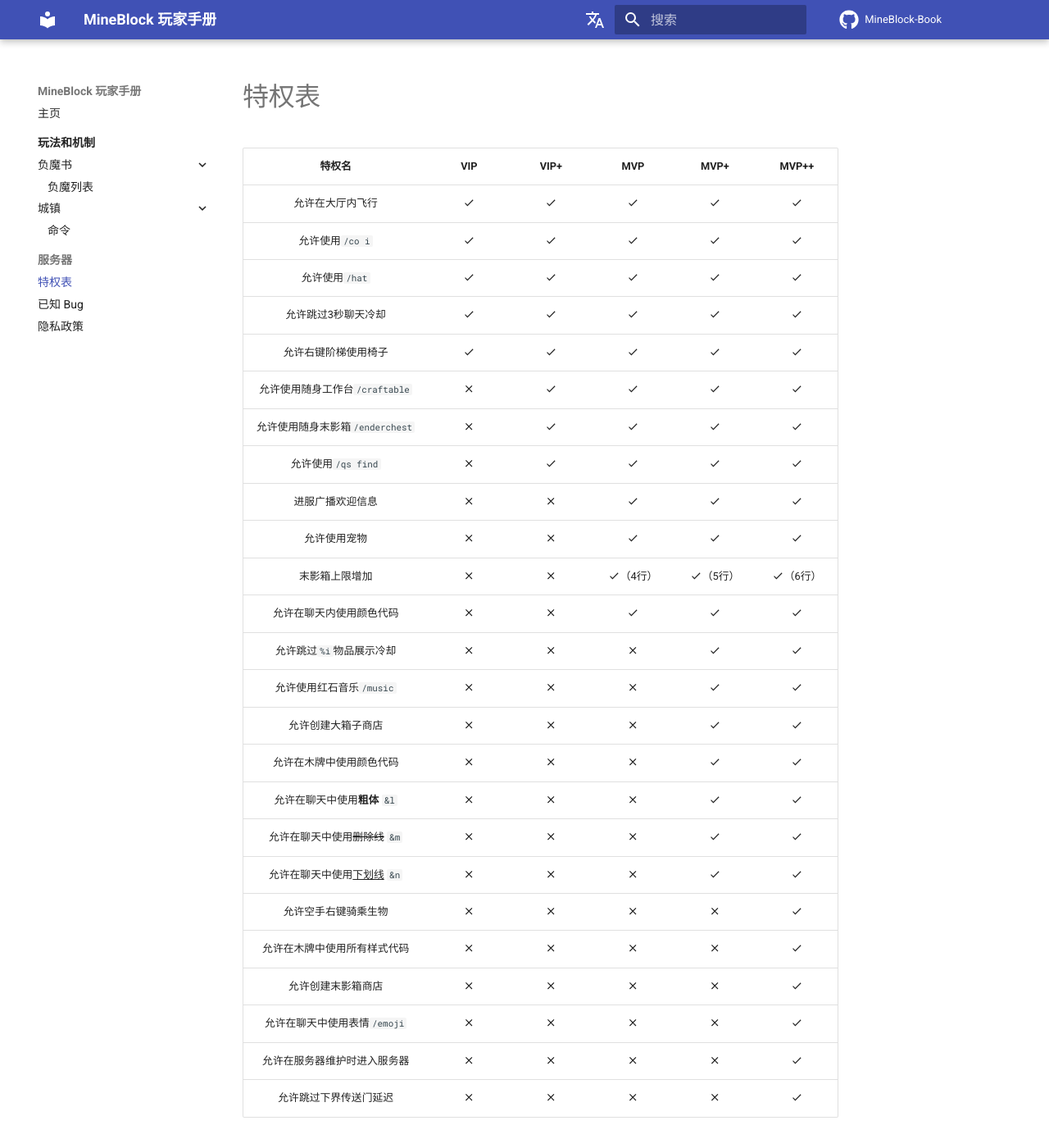
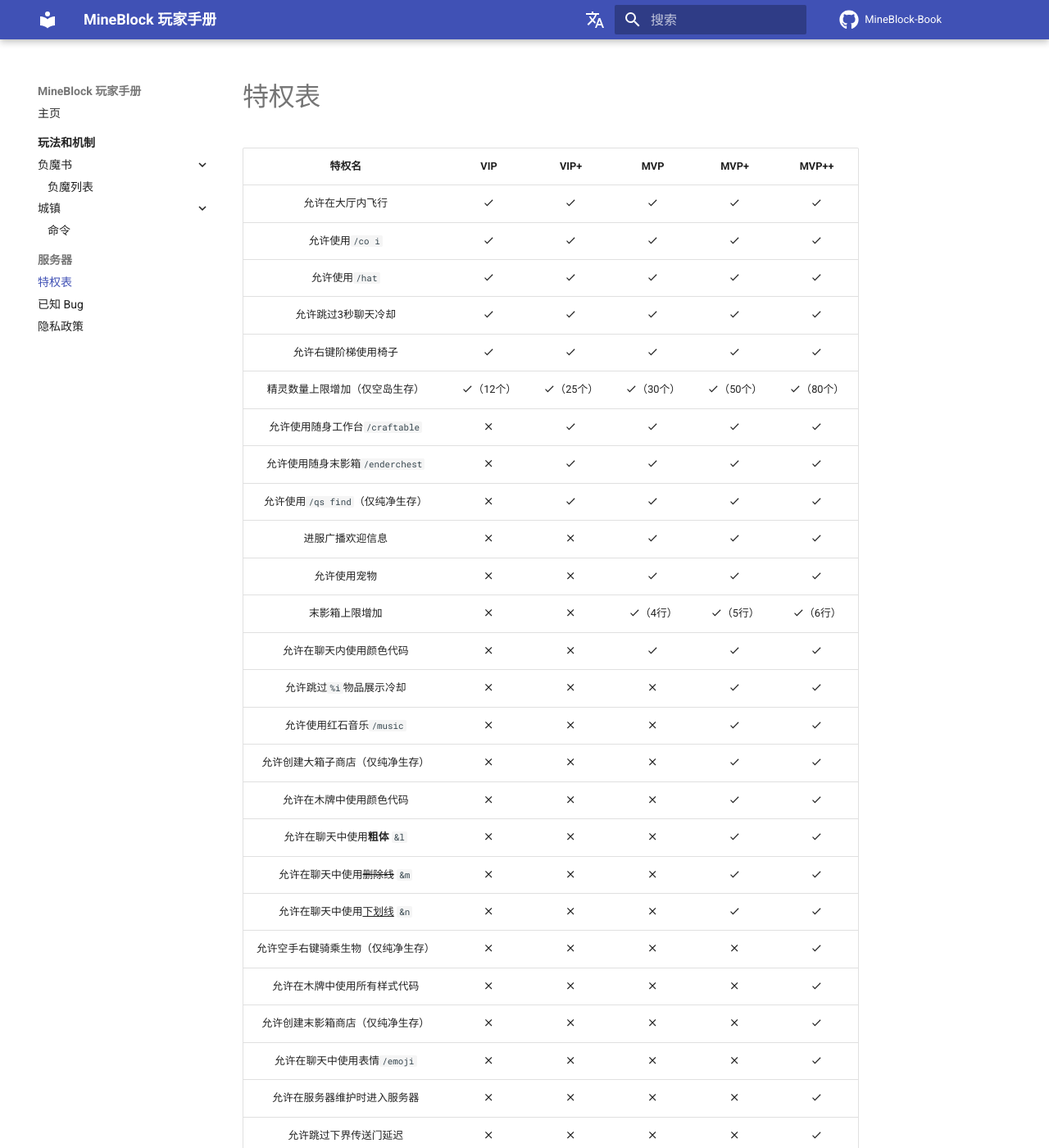
Before and after one commit to MineBlockMC/MineBlock-Book, an MkDocs documentation site: the page built from docs/server/rank.md, in a window 1280 px wide and 1400 px high. Shown: the whole window at 82% size. Built offline with MkDocs 1.6.1 and Material for MkDocs 9.7.7, drawn with Linux system fonts in a browser that asks for light colours; comment, search, counter and statistics services are not loaded.

Commit message:
Update rank.md

```diff
--- a/docs/server/rank.md
+++ b/docs/server/rank.md
@@ -12,23 +12,24 @@ hide:
 | 允许使用`/hat` | :material-check: | :material-check: | :material-check: | :material-check: | :material-check: |
 | 允许跳过3秒聊天冷却 | :material-check: | :material-check: | :material-check: | :material-check: | :material-check: |
 | 允许右键阶梯使用椅子 | :material-check: | :material-check: | :material-check: | :material-check: | :material-check: |
+| 精灵数量上限增加（仅空岛生存） | :material-check:（12个） | :material-check:（25个） | :material-check:（30个） | :material-check:（50个） | :material-check:（80个） |
 | 允许使用随身工作台`/craftable` | :material-close: | :material-check: | :material-check: | :material-check: | :material-check: |
 | 允许使用随身末影箱`/enderchest` | :material-close: | :material-check: | :material-check: | :material-check: | :material-check: |
-| 允许使用`/qs find` | :material-close: | :material-check: | :material-check: | :material-check: | :material-check: |
+| 允许使用`/qs find`（仅纯净生存） | :material-close: | :material-check: | :material-check: | :material-check: | :material-check: |
 | 进服广播欢迎信息 | :material-close: | :material-close: | :material-check: | :material-check: | :material-check: |
 | 允许使用宠物 | :material-close: | :material-close: | :material-check: | :material-check: | :material-check: |
 | 末影箱上限增加 | :material-close: | :material-close: | :material-check:（4行） | :material-check:（5行） | :material-check:（6行） |
 | 允许在聊天内使用颜色代码 | :material-close: | :material-close: | :material-check: | :material-check: | :material-check: |
 | 允许跳过`%i`物品展示冷却 | :material-close: | :material-close: | :material-close: | :material-check: | :material-check: |
 | 允许使用红石音乐`/music` | :material-close: | :material-close: | :material-close: | :material-check: | :material-check: |
-| 允许创建大箱子商店 | :material-close: | :material-close: | :material-close: | :material-check: | :material-check: |
+| 允许创建大箱子商店（仅纯净生存） | :material-close: | :material-close: | :material-close: | :material-check: | :material-check: |
 | 允许在木牌中使用颜色代码 | :material-close: | :material-close: | :material-close: | :material-check: | :material-check: |
 | 允许在聊天中使用**粗体** `&l` | :material-close: | :material-close: | :material-close: | :material-check: | :material-check: |
 | 允许在聊天中使用<del>删除线</del> `&m` | :material-close: | :material-close: | :material-close: | :material-check: | :material-check: |
 | 允许在聊天中使用<ins>下划线</ins> `&n` | :material-close: | :material-close: | :material-close: | :material-check: | :material-check: |
-| 允许空手右键骑乘生物 | :material-close: | :material-close: | :material-close: | :material-close: | :material-check: |
+| 允许空手右键骑乘生物（仅纯净生存） | :material-close: | :material-close: | :material-close: | :material-close: | :material-check: |
 | 允许在木牌中使用所有样式代码 | :material-close: | :material-close: | :material-close: | :material-close: | :material-check: |
-| 允许创建末影箱商店 | :material-close: | :material-close: | :material-close: | :material-close: | :material-check: |
+| 允许创建末影箱商店（仅纯净生存） | :material-close: | :material-close: | :material-close: | :material-close: | :material-check: |
 | 允许在聊天中使用表情`/emoji` | :material-close: | :material-close: | :material-close: | :material-close: | :material-check: |
 | 允许在服务器维护时进入服务器 | :material-close: | :material-close: | :material-close: | :material-close: | :material-check: |
 | 允许跳过下界传送门延迟 | :material-close: | :material-close: | :material-close: | :material-close: | :material-check: |
```
